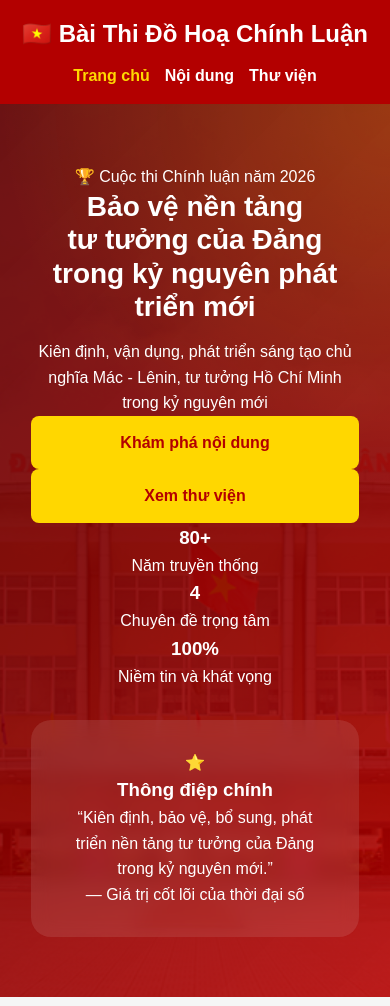
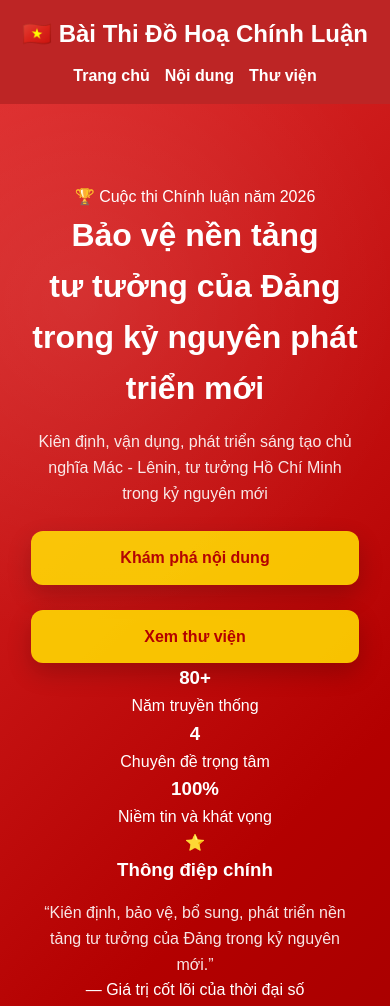
Before and after one commit to ngocdt26072000-lab/tranngocchinhluan, a plain HTML site: page index.html in a window 390 px wide. Shown: the top 1006 px of the page. Drawn offline with Linux system fonts and the light colour scheme.

Commit message:
Update style.css

```diff
--- a/style.css
+++ b/style.css
@@ -1,4 +1,4 @@
-/* ===== RESET ===== */
+/* ================= RESET ================= */
 * {
     margin: 0;
     padding: 0;
@@ -7,30 +7,29 @@
 }
 
 body {
-    background: #f5f5f5;
+    background: #f4f4f4;
     color: #333;
     line-height: 1.6;
+    scroll-behavior: smooth;
 }
 
-/* ===== CONTAINER ===== */
-.container {
-    width: 90%;
-    max-width: 1200px;
-    margin: auto;
-    padding: 60px 0;
-}
+/* ================= NAVBAR GLASS ================= */
+.navbar {
+    position: sticky;
+    top: 0;
+    z-index: 1000;
 
-/* ===== NAVBAR ===== */
-.navbar {
-    background: #b30000;
-    color: white;
     display: flex;
     justify-content: space-between;
     align-items: center;
+
     padding: 15px 40px;
-    position: sticky;
-    top: 0;
-    z-index: 1000;
+
+    background: rgba(179, 0, 0, 0.85);
+    backdrop-filter: blur(10px);
+    -webkit-backdrop-filter: blur(10px);
+
+    color: white;
 }
 
 .logo {
@@ -38,6 +37,7 @@ body {
     font-weight: bold;
 }
 
+/* menu */
 .navbar ul {
     list-style: none;
     display: flex;
@@ -48,58 +48,35 @@ body {
     color: white;
     text-decoration: none;
     font-weight: bold;
+    transition: 0.3s;
 }
 
-.navbar a:hover,
-.navbar a.active {
+.navbar a:hover {
     color: #ffd700;
 }
 
-/* ===== BUTTON ===== */
-.btn {
-    display: inline-block;
-    background: #ffd700;
-    color: #b30000;
-    padding: 14px 28px;
-    border-radius: 8px;
-    text-decoration: none;
-    font-weight: bold;
-    border: none;
-    cursor: pointer;
-    transition: 0.3s;
-}
-
-.btn:hover {
-    transform: translateY(-3px);
-    box-shadow: 0 10px 20px rgba(0,0,0,0.2);
-}
-
-/* ===== HERO (CHUẨN MOBILE) ===== */
+/* ================= HERO ULTRA ================= */
 .hero,
 .modern-hero {
-    min-height: 90vh;
-    display: flex;
+    min-height: 92vh;
+    display: grid;
+    grid-template-columns: 1fr;
     align-items: center;
     justify-content: center;
     text-align: center;
+
+    padding: 80px 8%;
     color: white;
-    padding: 60px 8%;
+
     position: relative;
     overflow: hidden;
+
+    background: linear-gradient(-45deg, #7a0000, #b30000, #ff4d4d, #7a0000);
+    background-size: 400% 400%;
+    animation: gradientMove 10s ease infinite;
 }
 
-/* background */
-.modern-hero {
-    display: grid;
-    grid-template-columns: 1fr;
-    gap: 30px;
-    background:
-        radial-gradient(circle at top right, rgba(255, 215, 0, 0.18), transparent 40%),
-        linear-gradient(135deg, rgba(96,0,0,0.92), rgba(179,0,0,0.88)),
-        url('h.jpg') center/cover;
-}
-
-/* desktop split layout */
+/* desktop */
 @media (min-width: 900px) {
     .modern-hero {
         grid-template-columns: 1.4fr 1fr;
@@ -109,63 +86,134 @@ body {
 }
 
 /* text */
-.hero-content h1 {
-    font-size: 42px;
-    line-height: 1.2;
+.hero h1,
+.modern-hero h1 {
+    font-size: 56px;
+    animation: fadeUp 1s ease;
 }
 
-.hero-content p {
-    font-size: 18px;
+.hero p,
+.modern-hero p {
+    font-size: 20px;
     margin-top: 15px;
+    opacity: 0.9;
+    animation: fadeUp 1.2s ease;
 }
 
-/* ===== HERO CARDS ===== */
-.hero-card {
-    background: rgba(255,255,255,0.1);
-    padding: 30px;
-    border-radius: 20px;
-    backdrop-filter: blur(10px);
+/* ================= BUTTON GLASS ================= */
+.btn {
+    display: inline-block;
+    margin-top: 25px;
+
+    padding: 14px 30px;
+    border-radius: 12px;
+
+    background: rgba(255, 215, 0, 0.9);
+    color: #b30000;
+
+    font-weight: bold;
+    text-decoration: none;
+
+    transition: 0.35s;
+
+    box-shadow: 0 10px 25px rgba(0,0,0,0.2);
 }
 
-/* ===== GRID ===== */
+.btn:hover {
+    transform: translateY(-6px) scale(1.05);
+    box-shadow: 0 20px 40px rgba(0,0,0,0.3);
+}
+
+/* ================= GRID ================= */
 .grid {
     display: grid;
     grid-template-columns: repeat(auto-fit, minmax(250px, 1fr));
-    gap: 30px;
+    gap: 25px;
 }
 
+/* ================= CARD ULTRA 3D ================= */
 .card {
     background: white;
     padding: 30px;
-    border-radius: 16px;
+    border-radius: 20px;
+
     box-shadow: 0 10px 25px rgba(0,0,0,0.08);
+
+    transition: 0.4s;
+
+    transform-style: preserve-3d;
+    perspective: 1000px;
+
+    animation: fadeUp 1s ease forwards;
 }
 
-/* ===== GALLERY ===== */
+.card:hover {
+    transform: translateY(-12px) rotateX(5deg) rotateY(-5deg);
+    box-shadow: 0 30px 60px rgba(0,0,0,0.2);
+}
+
+/* ================= GALLERY ================= */
 .gallery {
     display: grid;
-    grid-template-columns: repeat(auto-fit, minmax(200px, 1fr));
+    grid-template-columns: repeat(auto-fit, minmax(220px, 1fr));
     gap: 20px;
 }
 
 .gallery-item {
-    background: linear-gradient(135deg, #b30000, #e60000);
+    background: linear-gradient(135deg, #b30000, #ff3333);
     color: white;
-    padding: 40px 20px;
-    border-radius: 16px;
+
+    padding: 45px 20px;
+    border-radius: 18px;
+
     text-align: center;
+    font-weight: bold;
+
+    transition: 0.3s;
 }
 
-/* ===== FOOTER ===== */
+.gallery-item:hover {
+    transform: scale(1.08);
+    filter: brightness(1.15);
+}
+
+/* ================= HERO OVERLAY ================= */
+.modern-hero::before {
+    content: "";
+    position: absolute;
+    inset: 0;
+
+    background: radial-gradient(circle at 20% 20%, rgba(255,255,255,0.08), transparent 40%);
+    pointer-events: none;
+}
+
+/* ================= FOOTER ================= */
 footer {
-    background: #222;
+    background: #111;
     color: white;
     text-align: center;
     padding: 25px;
-    margin-top: 40px;
 }
 
-/* ===== RESPONSIVE MOBILE ===== */
+/* ================= ANIMATIONS ================= */
+@keyframes fadeUp {
+    from {
+        opacity: 0;
+        transform: translateY(40px);
+    }
+    to {
+        opacity: 1;
+        transform: translateY(0);
+    }
+}
+
+@keyframes gradientMove {
+    0% { background-position: 0% 50%; }
+    50% { background-position: 100% 50%; }
+    100% { background-position: 0% 50%; }
+}
+
+/* ================= MOBILE ================= */
 @media (max-width: 768px) {
 
     .navbar {
@@ -180,11 +228,13 @@ footer {
         gap: 15px;
     }
 
-    .hero-content h1 {
-        font-size: 28px;
+    .hero h1,
+    .modern-hero h1 {
+        font-size: 32px;
     }
 
-    .hero-content p {
+    .hero p,
+    .modern-hero p {
         font-size: 16px;
     }
 
```
